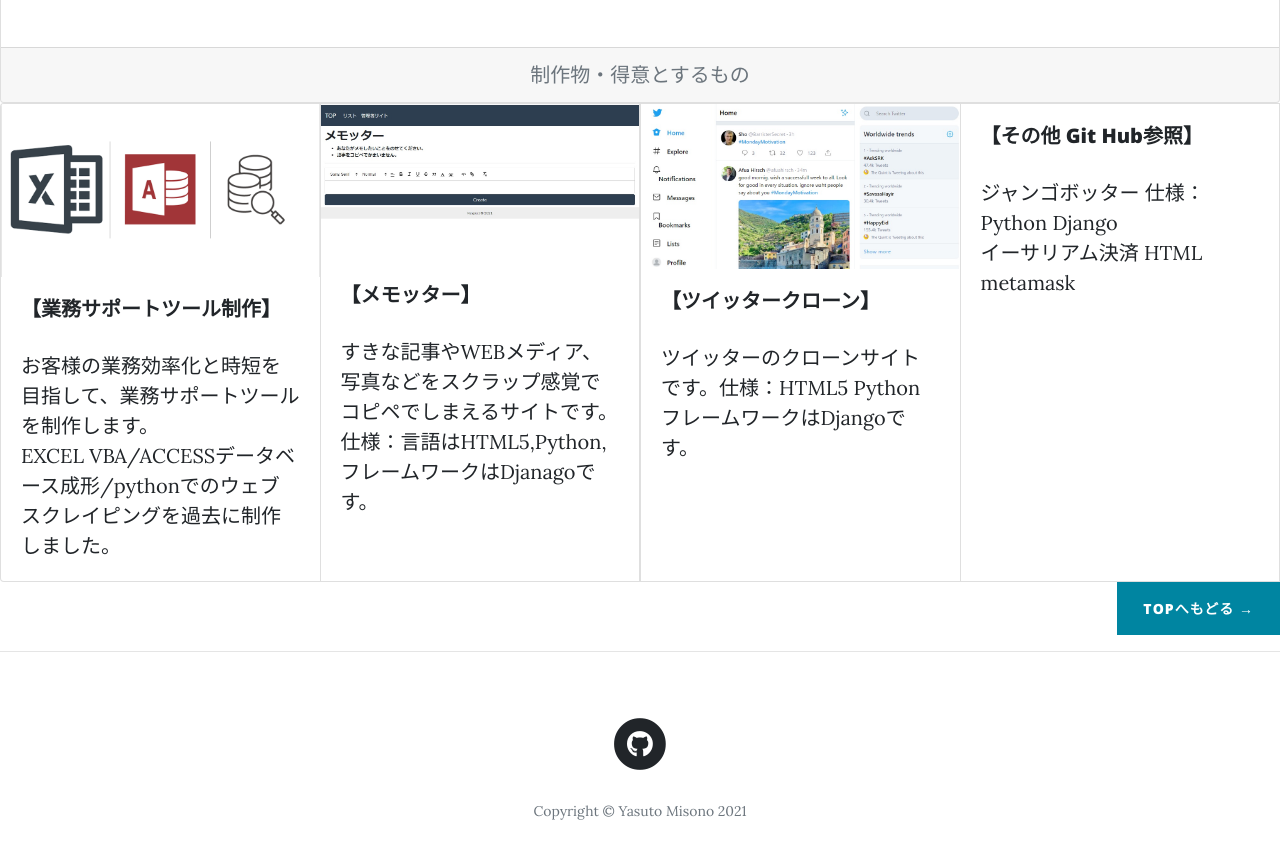
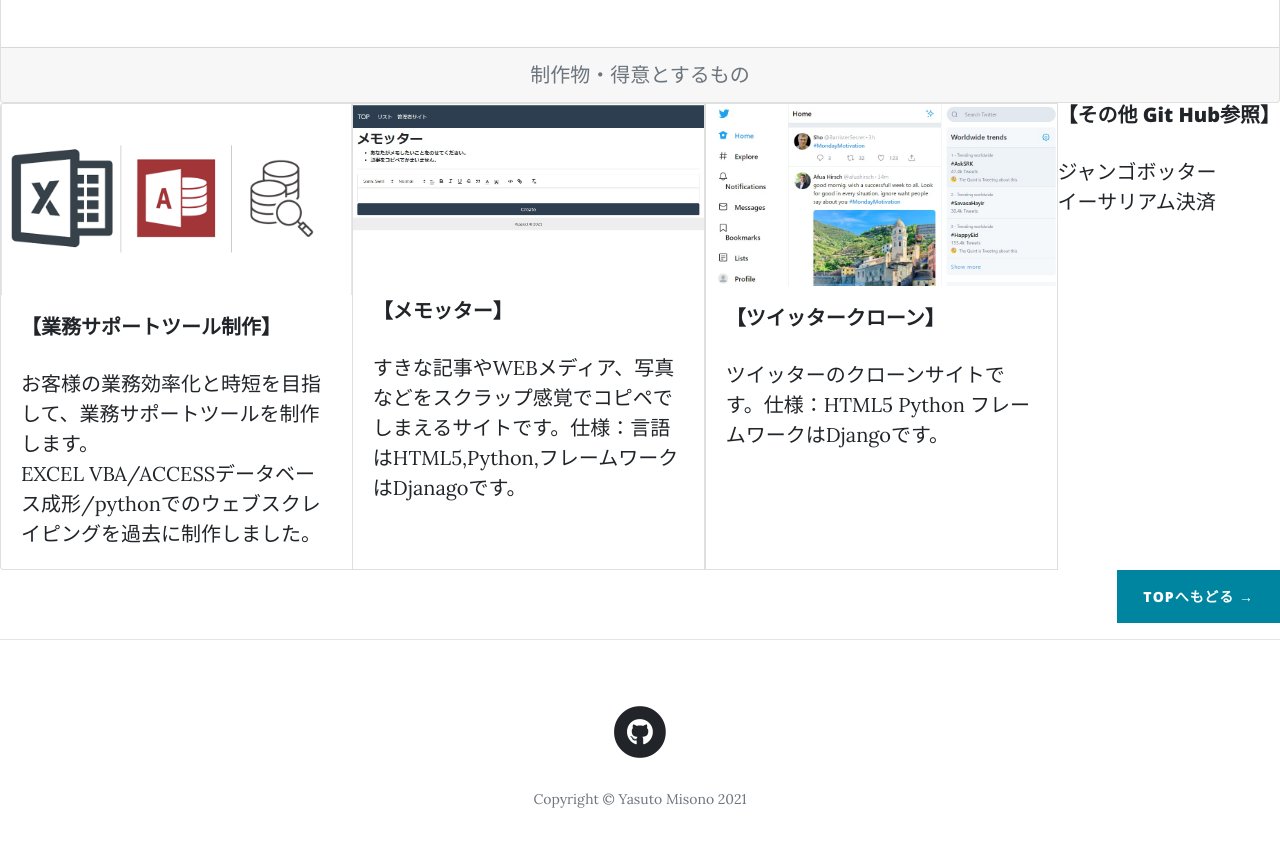
Before and after one commit to yasuto-dev/portfolio2, a website: page index.html in a window 1280 px wide. Shown: the part 1207-2066 px from the top of the page. Drawn offline with nearby package versions, Linux system fonts and the light colour scheme.

Commit message:
Update index.html
add

```diff
--- a/index.html
+++ b/index.html
@@ -129,13 +129,11 @@
             </div>
           </div>
 
-          <div class="card">
+          <div>
 
           <a href="https://github.com/yasuto-dev">
-
-            <div class="card-body">
-              <h5 class="card-title">【その他 Git Hub参照】</h5>
-              <p class="card-text">ジャンゴボッター 仕様：Python Django<br>イーサリアム決済 HTML metamask </p>
+              <h5>【その他 Git Hub参照】</h5>
+              <p>ジャンゴボッター <br>イーサリアム決済</br></p>
             </div>
           </div>
         </div>
```
